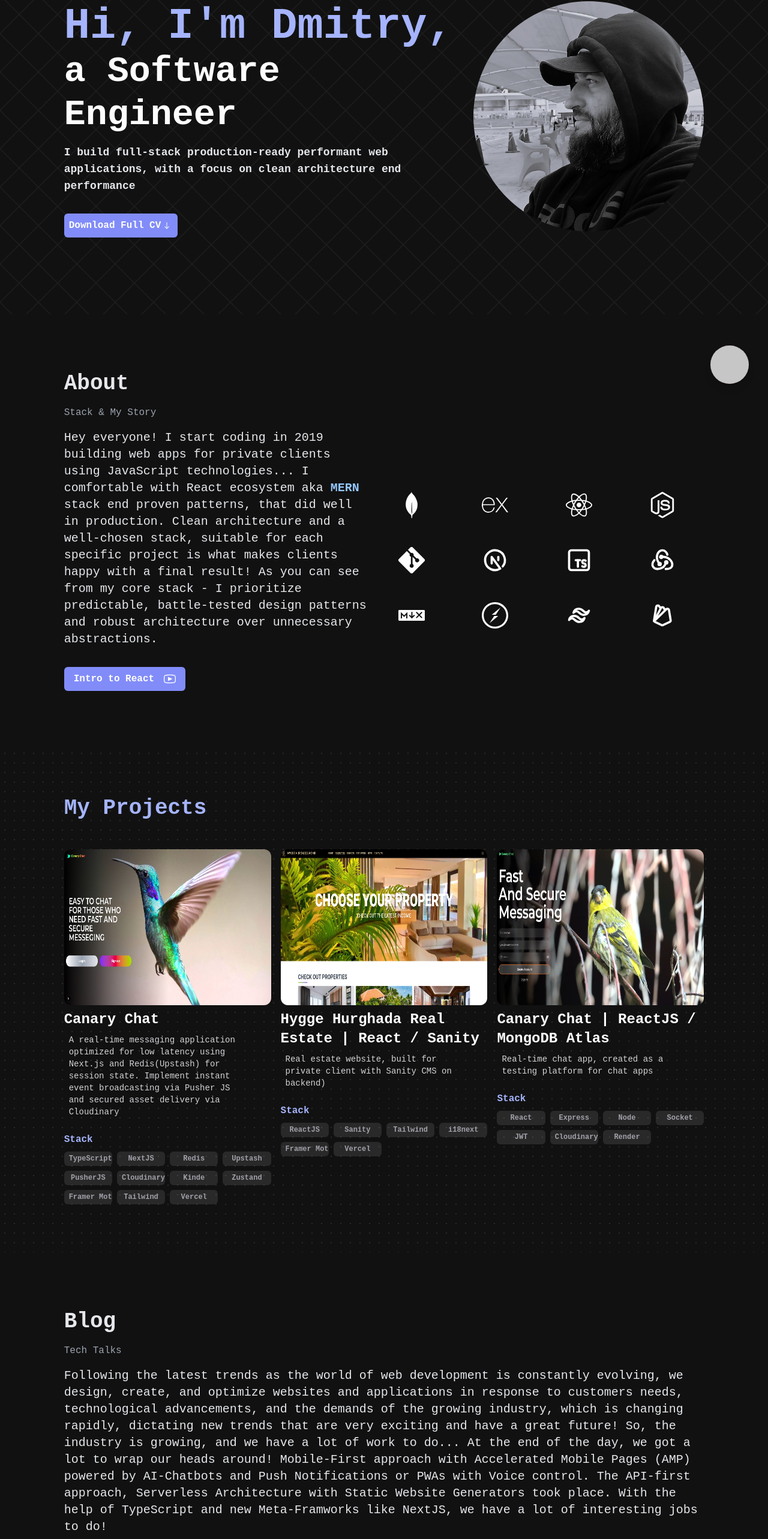
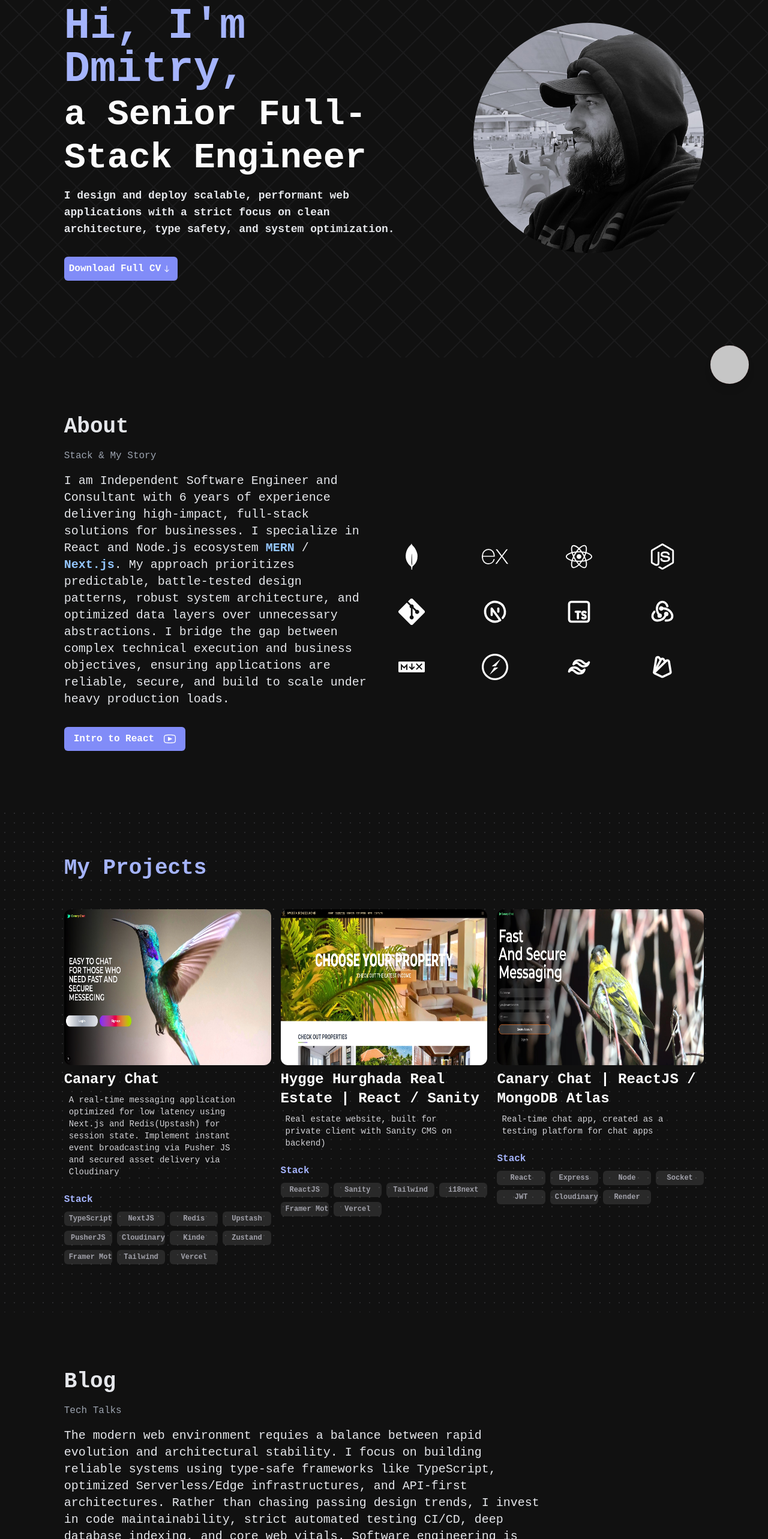
Before and after one commit to DmitryBoroday/ssg_bio, a Next.js app: page / in a window 1280 px wide. Shown: the part 136-2702 px from the top of the page at 60% size. Built offline with nearby package versions, Linux system fonts and the light colour scheme; grey boxes are pictures that could not be loaded.

Commit message:
hero section copywriting fixes

```diff
--- a/app/components/About.tsx
+++ b/app/components/About.tsx
@@ -23,8 +23,9 @@ export default function About() {
             <p className='text-gray-400 mb-4'>Stack & My Story</p>
             <div className='flex lg:flex-row flex-col justify-center lg:items-center gap-12'>
                 <div className='lg:w-1/2'>
-                    <h3 className='text-gray-200 text-lg lg:text-xl font-bold lg:font-normal lg:text-start'>Hey everyone! I start coding in 2019 building web apps for private clients using JavaScript technologies... I comfortable with React ecosystem aka <span>
-                        <a href='https://www.mongodb.com/resources/languages/mern-stack' target='_blank'><span className='text-blue-300 font-bold hover:text-gray-400'>MERN</span></a></span> stack end proven patterns, that did well in production. Clean architecture and a well-chosen stack, suitable for each specific project is what makes clients happy with a final result! As you can see from my core stack - I prioritize predictable, battle-tested design patterns and robust architecture over unnecessary abstractions.</h3>
+                    <h3 className='text-gray-200 text-lg lg:text-xl font-bold lg:font-normal lg:text-start'>I am Independent Software Engineer and Consultant with 6 years of experience delivering high-impact, full-stack solutions for businesses. I specialize in React and Node.js ecosystem <span>
+                        <a href='https://www.mongodb.com/resources/languages/mern-stack' target='_blank'><span className='text-blue-300 font-bold hover:text-gray-400'>MERN</span></a></span> / <span>
+                            <a href='https://nextjs.org/' target='_blank'><span className='text-blue-300 font-bold hover:text-gray-400'>Next.js</span></a>. </span>My approach prioritizes predictable, battle-tested design patterns, robust system architecture, and optimized data layers over unnecessary abstractions. I bridge the gap between complex technical execution and business objectives, ensuring applications are reliable, secure, and build to scale under heavy production loads.</h3>
                     <Link href='/video' className='py-2 px-4 bg-indigo-400 w-fit flex items-center justify-center gap-4 mt-8 rounded-md font-bold hover:bg-cyan-400 transition-all'>
                         Intro to React<RxVideo size={20} />
                     </Link>
--- a/app/components/Blog.tsx
+++ b/app/components/Blog.tsx
@@ -7,8 +7,8 @@ export default function Blog() {
         <article className='py-24 w-5/6 mx-auto flex flex-col'>
             <p className='text-4xl text-gray-200 font-bold mb-4'>Blog</p>
             <p className='text-gray-400 mb-4'>Tech Talks</p>
-            <h4 className='text-gray-200 text-lg lg:text-xl font-bold lg:font-normal'>
-                Following the latest trends as the world of web development is constantly evolving, we design, create, and optimize websites and applications in response to customers needs, technological advancements, and the demands of the growing industry, which is changing rapidly, dictating new trends that are very exciting and have a great future! So, the industry is growing, and we have a lot of work to do... At the end of the day, we got a lot to wrap our heads around! Mobile-First approach with Accelerated Mobile Pages (AMP) powered by AI-Chatbots and Push Notifications or PWAs with Voice сontrol. The API-first approach, Serverless Architecture with Static Website Generators took place. With the help of TypeScript and new Meta-Framworks like NextJS, we have a lot of interesting jobs to do!
+            <h4 className='text-gray-200 text-lg lg:text-xl font-bold lg:font-normal lg:w-3/4'>
+                The modern web environment requies a balance between rapid evolution and architectural stability. I focus on building reliable systems using type-safe frameworks like TypeScript, optimized Serverless/Edge infrastructures, and API-first architectures. Rather than chasing passing design trends, I invest in code maintainability, strict automated testing CI/CD, deep database indexing, and core web vitals. Software engineering is not just about making code work - it is about ensuring code remains performant, readable, and scalable years down the line.
             </h4>
             <Link href='/blog' className='py-2 px-4 bg-indigo-400 w-fit flex items-center justify-center gap-4 mt-8 rounded-md font-bold hover:bg-cyan-400 transition-all'>
                 Blog Topics<FaLongArrowAltRight />
--- a/app/components/Hero.tsx
+++ b/app/components/Hero.tsx
@@ -9,21 +9,18 @@ export default function Hero() {
     return (
         <section className='heroBg'>
             <div className='flex lg:flex-row flex-col-reverse items-start lg:items-center py-24 lg:py-32 w-5/6 mx-auto'>
-                <article className='w-full lg:w-2/3'>
+                <article className='w-full lg:w-2/3 lg:pr-24'>
                     <h1 className='text-5xl lg:text-7xl font-bold py-4'>
                         <span className='text-indigo-300 w-2/3'>Hi, I'm Dmitry,</span>
                         <br />
                         <span className='font-bold text-4xl lg:text-6xl'>
-                            a Software Engineer
+                            a Senior Full-Stack Engineer
                         </span>
                     </h1>
-                    <h2 className='text-lg font-bold text-gray-200'>I build full-stack production-ready performant web applications, with a focus on clean architecture end performance</h2>
+                    <h2 className='text-lg font-bold text-gray-200'>I design and deploy scalable, performant web applications with a strict focus on clean architecture, type safety, and system optimization.</h2>
                     <a href='/files/cv.pdf' download>
                         <h2 className='bg-indigo-400 w-fit font-bold felx flex row items-center justify-end hover:bg-indigo-500 transition-all p-2 mt-8 rounded-md'>Download Full CV <IoIosArrowRoundDown size={20} /></h2>
                     </a>
-                    {/* <Link href='/video' className='py-2 px-4 bg-indigo-400 w-fit flex items-center justify-center gap-4 mt-8 rounded-md font-bold hover:bg-cyan-400 transition-all'>
-                        Intro to React<RxVideo size={20} />
-                    </Link> */}
                 </article>
                 <img
                     src='/images/me_.jpg'
```
